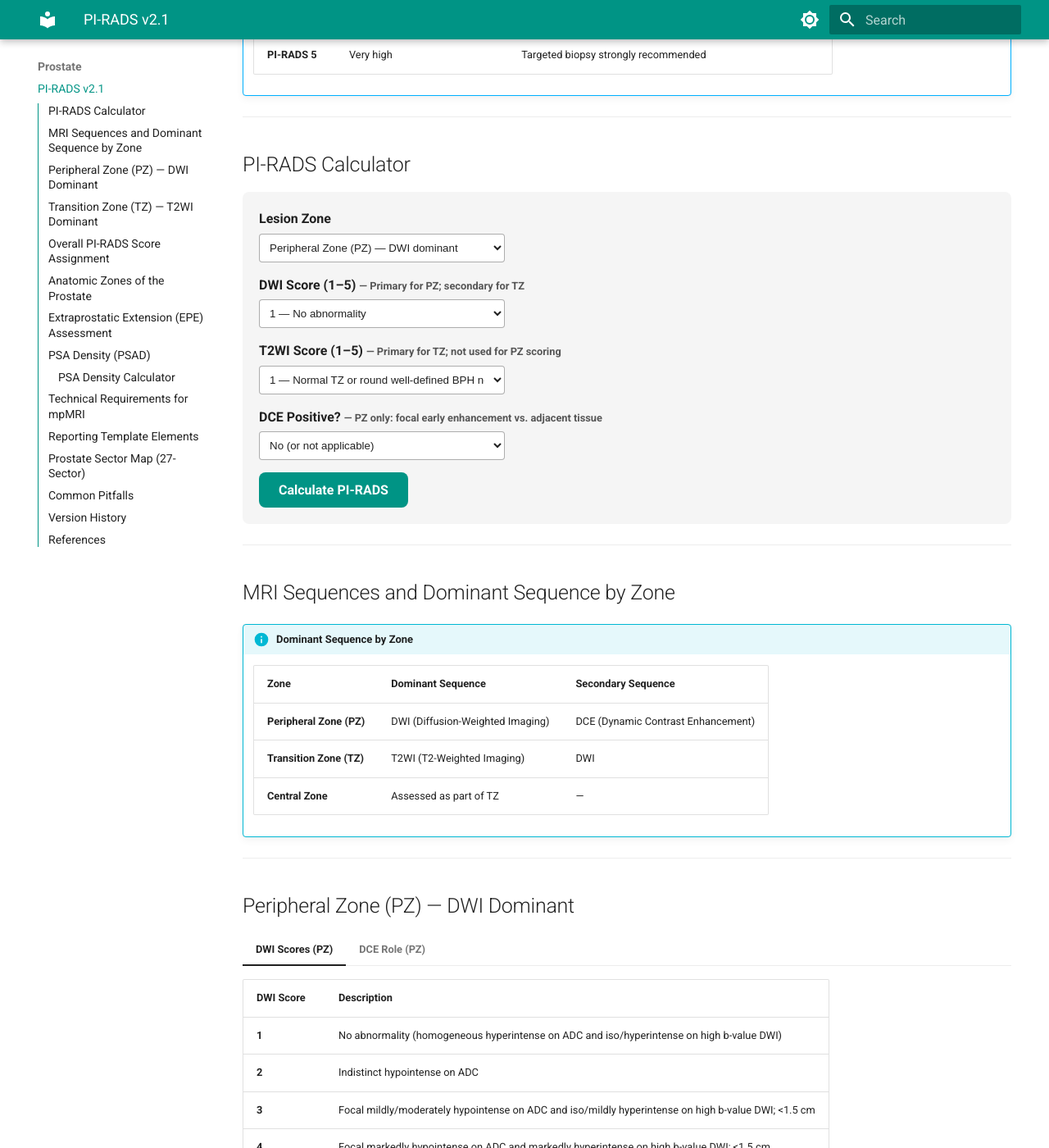
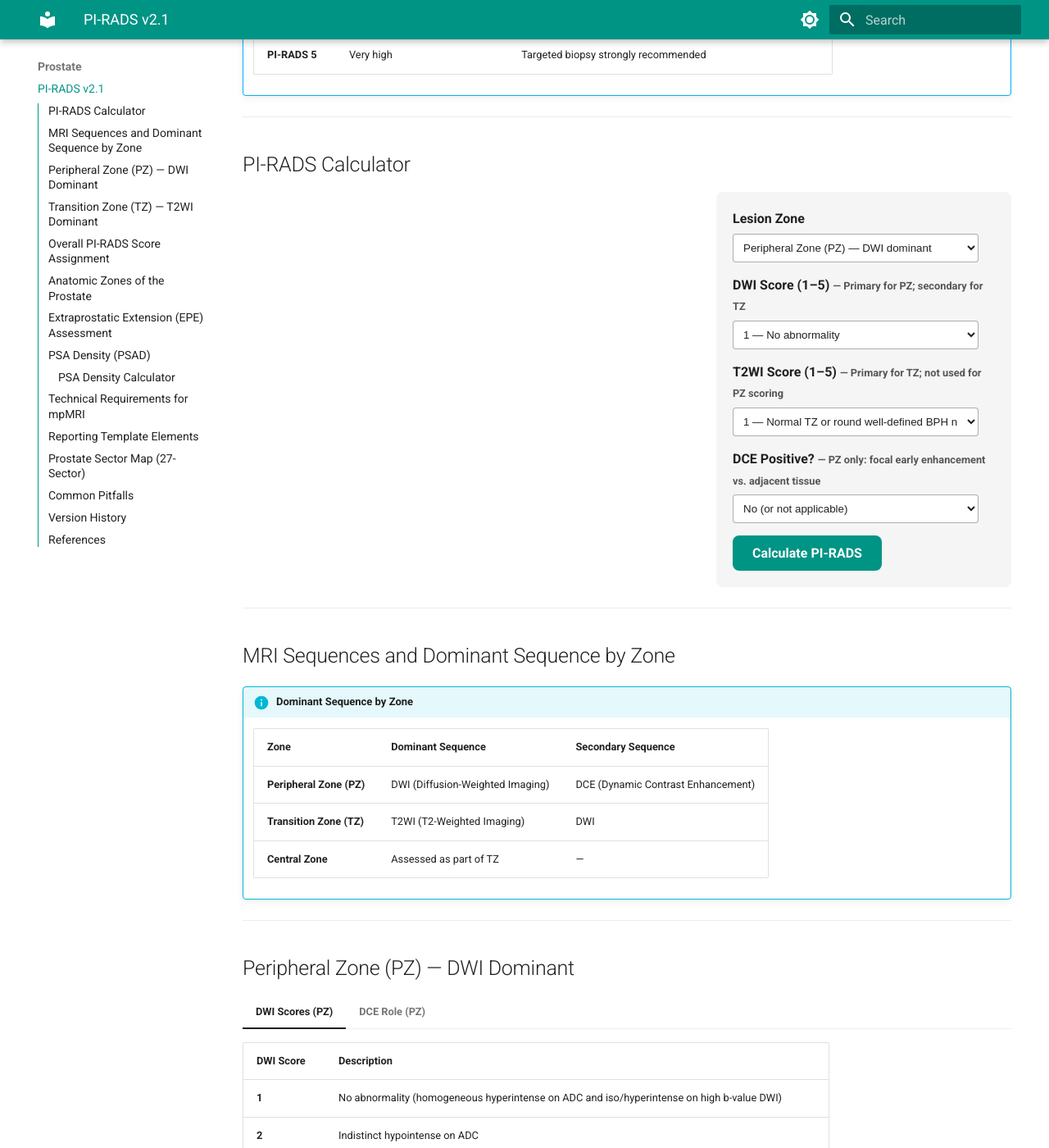
Before and after one commit to dfergs93/guidelines_manager, an MkDocs documentation site: the page built from docs/prostate/pi_rads.md, in a window 1280 px wide and 1400 px high, scrolled down 676 px. Shown: the whole window at 82% size. Built offline with MkDocs 1.6.1 and Material for MkDocs 9.7.7, drawn with Linux system fonts in a browser that asks for light colours.

Commit message:
Reorganize calculator layout: results left of inputs on desktop
Wrap each calculator form and results container in a .calc-layout div,
and add CSS flexbox rule so that on screens >= 960px wide the results
panel appears to the left of the inputs panel instead of below it.
On mobile the stacked layout is preserved.

https://claude.ai/code/session_01T3qd7PtczJdmLoq2dEWtiT

```diff
--- a/docs/custom_css/extra.css
+++ b/docs/custom_css/extra.css
@@ -1061,6 +1061,26 @@ html {
   vertical-align: middle;
 }
 
+/* Two-column layout: results left, inputs right on desktop */
+@media screen and (min-width: 960px) {
+  .calc-layout {
+    display: flex;
+    flex-direction: row-reverse;
+    gap: 20px;
+    align-items: flex-start;
+  }
+
+  .calc-layout .calculator-form {
+    flex: 0 0 360px;
+    margin-bottom: 0;
+  }
+
+  .calc-layout .calc-results-container {
+    flex: 1;
+    margin-bottom: 0;
+  }
+}
+
 /* Form Styles for Calculators */
 .calculator-form {
   background: var(--md-code-bg-color);
--- a/docs/prostate/pi_rads.md
+++ b/docs/prostate/pi_rads.md
@@ -30,6 +30,7 @@ title: PI-RADS v2.1
 
 ## PI-RADS Calculator
 
+<div class="calc-layout">
 <div class="calculator-form">
   <form id="pirads-form">
     <div class="calc-field">
@@ -70,6 +71,7 @@ title: PI-RADS v2.1
   </form>
 </div>
 <div id="pirads-results" class="calc-results-container" style="display: none;"></div>
+</div>
 
 ---
 
@@ -199,6 +201,7 @@ $$\text{PSAD} = \frac{\text{PSA (ng/mL)}}{\text{Prostate Volume (cc)}}$$
 
 ### PSA Density Calculator
 
+<div class="calc-layout">
 <div class="calculator-form">
   <form id="psa-density-form">
     <div class="calc-field">
@@ -213,6 +216,7 @@ $$\text{PSAD} = \frac{\text{PSA (ng/mL)}}{\text{Prostate Volume (cc)}}$$
   </form>
 </div>
 <div id="psa-density-results" class="calc-results-container" style="display: none;"></div>
+</div>
 
 ---
 
```
Also changed, not shown: docs/pulmonary/fleischner.md (+2 -0 lines), docs/pulmonary/lung_rads.md (+2 -0 lines), docs/thyroid/tirads.md (+2 -0 lines).
